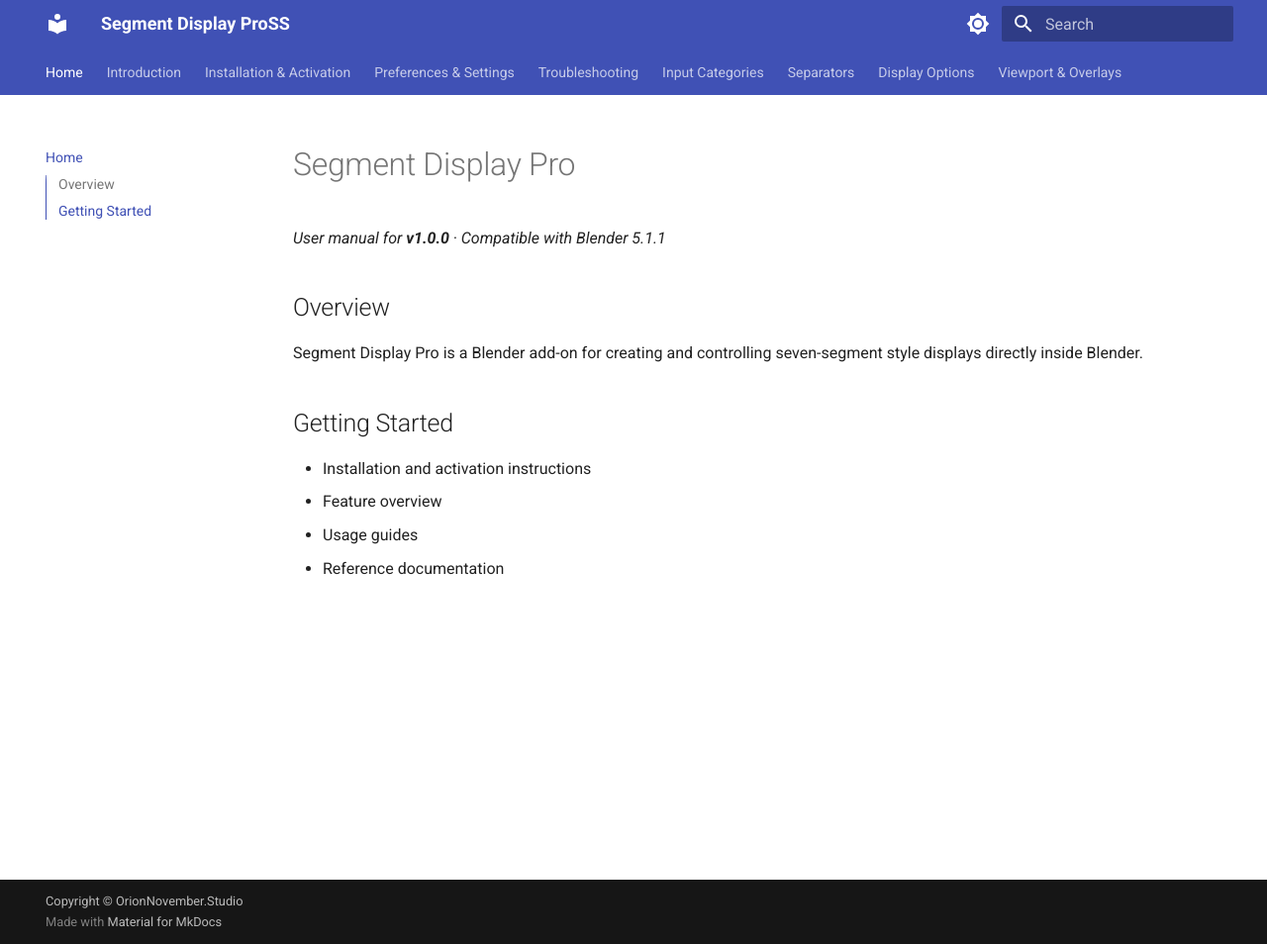
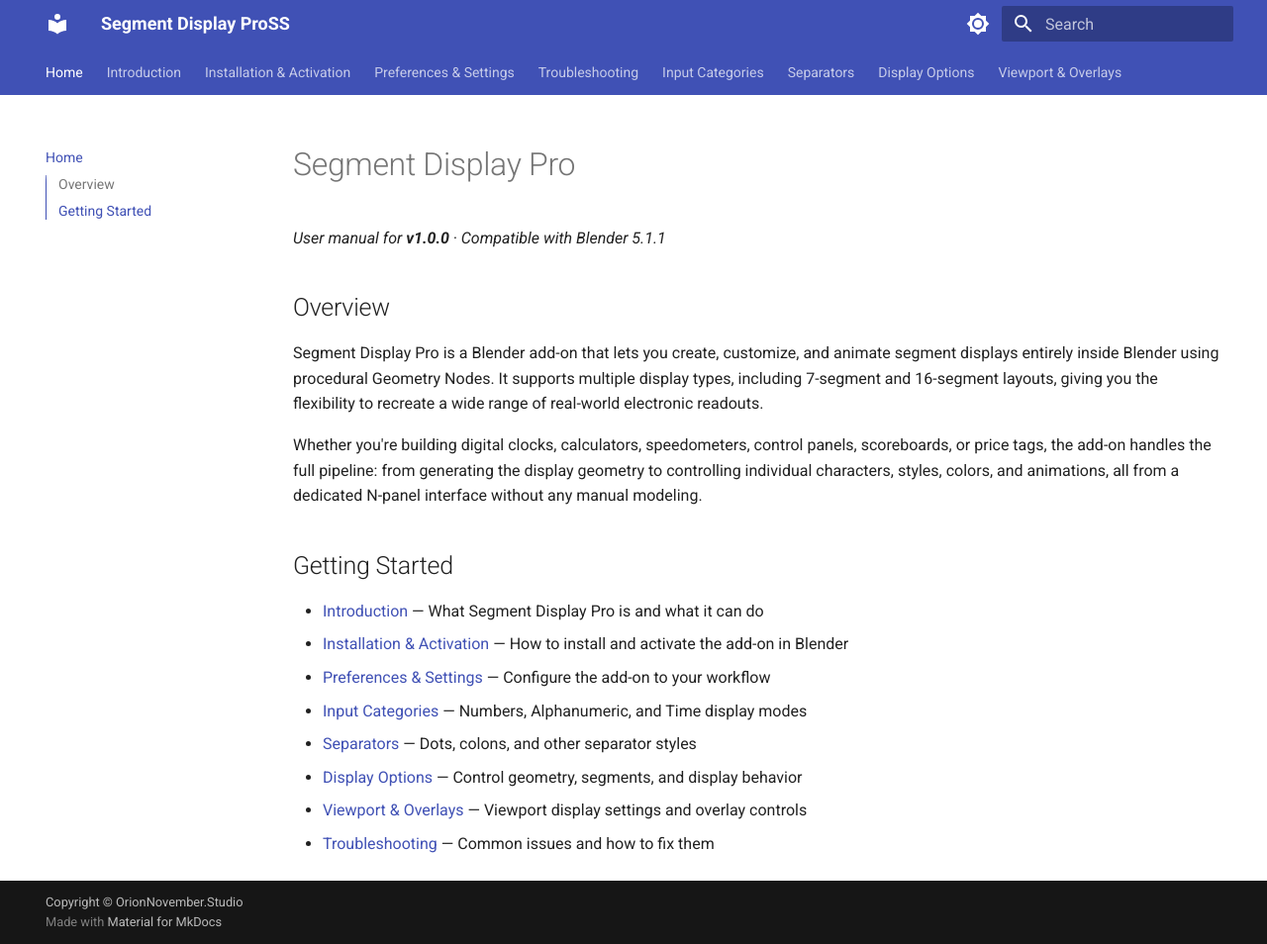
Before and after one commit to ahmetmaya-orion/segment-display-pro-docs, an MkDocs documentation site: the page built from docs/index.md, in a window 1280 px wide and 954 px high. Shown: the whole window at 99% size. Built offline with MkDocs 1.6.1 and Material for MkDocs 9.7.7, drawn with Linux system fonts in a browser that asks for light colours.

Commit message:
[Update] Home page 2

```diff
--- a/docs/index.md
+++ b/docs/index.md
@@ -6,14 +6,19 @@
 
 ## Overview
 
-Segment Display Pro is a Blender add-on for creating and controlling
-seven-segment style displays directly inside Blender.
+Segment Display Pro is a Blender add-on that lets you create, customize, and animate segment displays entirely inside Blender using procedural Geometry Nodes. It supports multiple display types, including 7-segment and 16-segment layouts, giving you the flexibility to recreate a wide range of real-world electronic readouts.
+
+Whether you're building digital clocks, calculators, speedometers, control panels, scoreboards, or price tags, the add-on handles the full pipeline: from generating the display geometry to controlling individual characters, styles, colors, and animations, all from a dedicated N-panel interface without any manual modeling.
 
 
 
 ## Getting Started
 
-- Installation and activation instructions
-- Feature overview
-- Usage guides
-- Reference documentation
+- [Introduction](introduction.md) — What Segment Display Pro is and what it can do
+- [Installation & Activation](installation.md) — How to install and activate the add-on in Blender
+- [Preferences & Settings](prefs_and_settings.md) — Configure the add-on to your workflow
+- [Input Categories](in_cat_numbers.md) — Numbers, Alphanumeric, and Time display modes
+- [Separators](separators.md) — Dots, colons, and other separator styles
+- [Display Options](display.md) — Control geometry, segments, and display behavior
+- [Viewport & Overlays](viewport_overlays.md) — Viewport display settings and overlay controls
+- [Troubleshooting](troubleshooting.md) — Common issues and how to fix them
```
